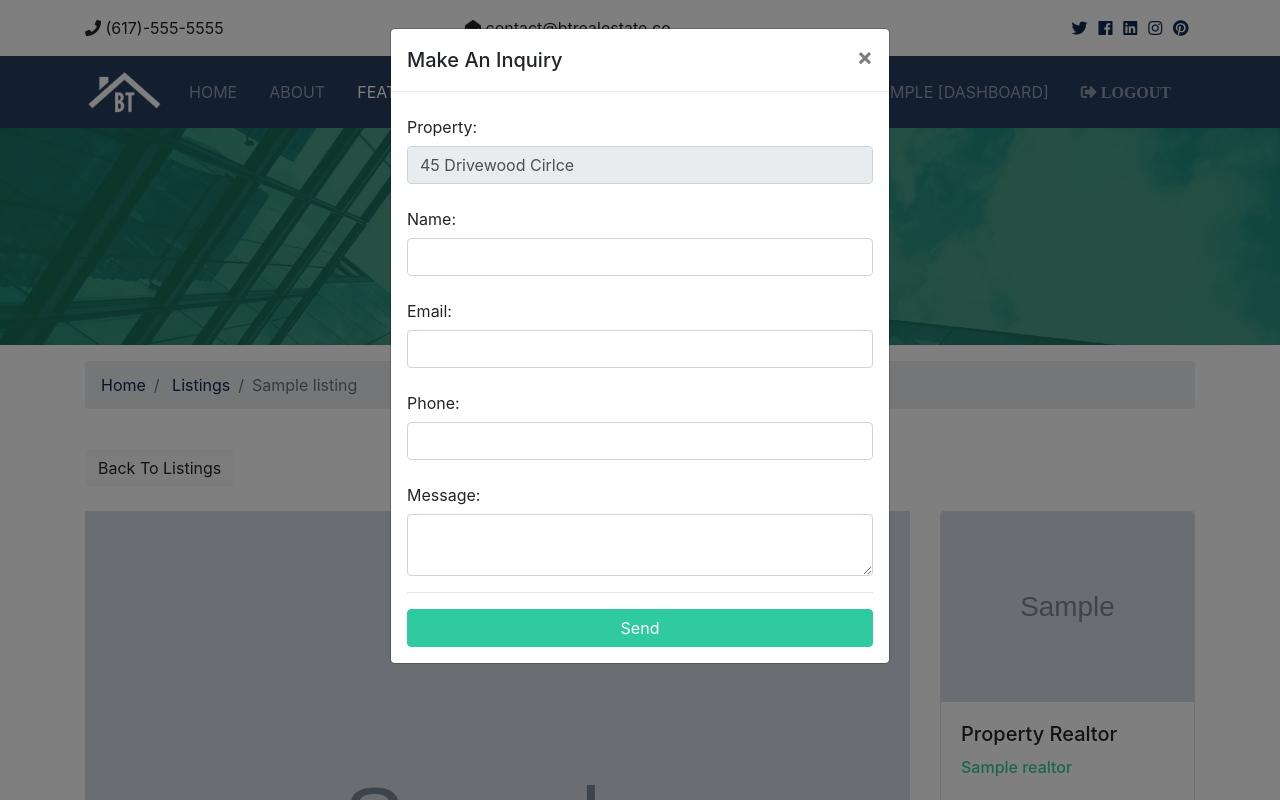
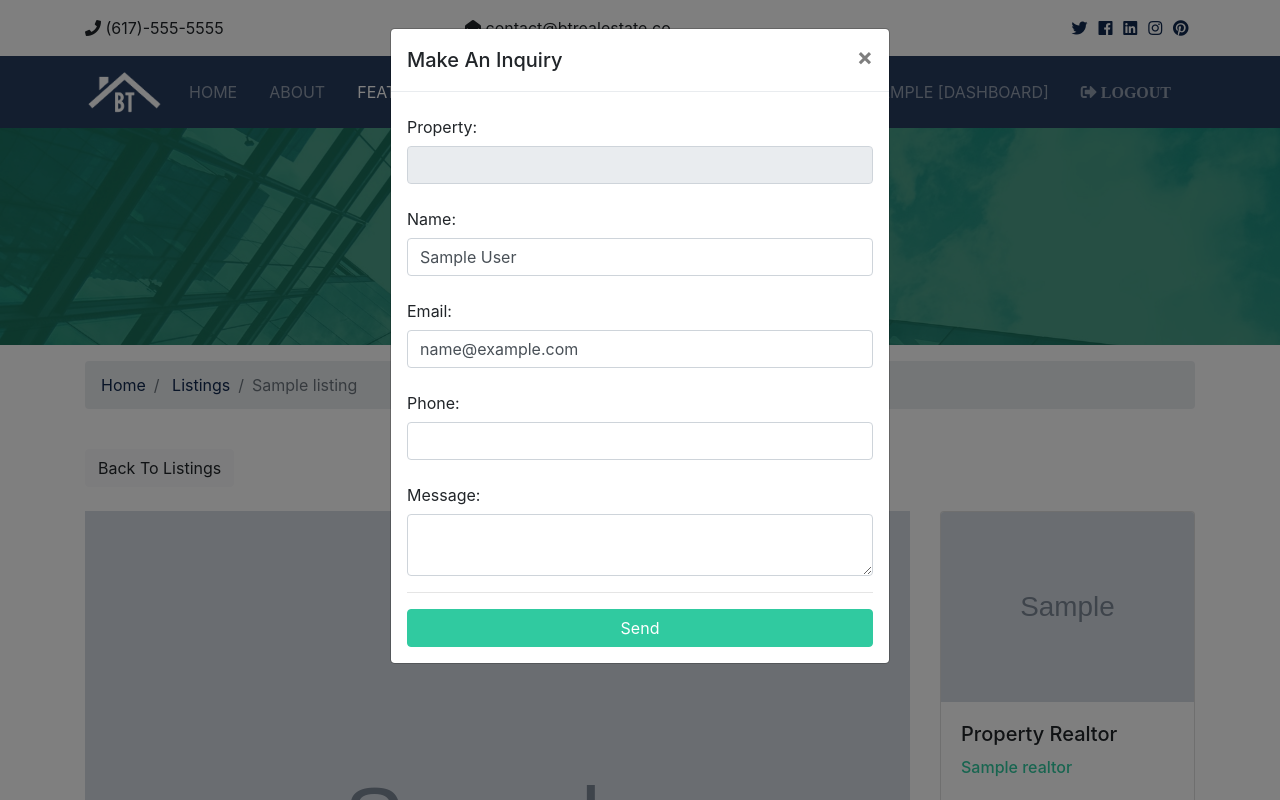
Before and after one commit to Avishka-Shamendra/real-estate-project, a Django app: page /listings/1 in a window 1280 px wide, after a click on "Make An Inquiry". Run offline with Django 3.2, Linux system fonts and the light colour scheme; a user stored in the database is signed in; tables that the repository leaves empty hold one stand-in row (values such as "Sample post"); grey boxes marked "Sample" are stand-in pictures; some libraries are stand-ins or nearby versions.

Commit message:
added contacts app urls

```diff
--- a/btre/urls.py
+++ b/btre/urls.py
@@ -22,5 +22,6 @@ urlpatterns = [
     path('', include('pages.urls')),
     path('listings/', include('listings.urls')),
     path('accounts/', include('accounts.urls')),
+    path('contacts/', include('contacts.urls')),
     path('admin/', admin.site.urls),
 ] + static (settings.MEDIA_URL, document_root=settings.MEDIA_ROOT)
--- /dev/null
+++ b/contacts/urls.py
@@ -0,0 +1,6 @@
+from django.urls import path
+from . import views
+
+urlpatterns = [
+    path('contact', views.contact, name='contact'),
+]
--- a/contacts/views.py
+++ b/contacts/views.py
@@ -1,3 +1,5 @@
 from django.shortcuts import render
 
 # Create your views here.
+def contact(request):
+    return
--- a/templates/listings/listing.html
+++ b/templates/listings/listing.html
@@ -169,18 +169,26 @@
           </button>
         </div>
         <div class="modal-body">
-          <form>
+          <form action="{% url 'contact' %}" method="POST">
+              {% csrf_token %}
+              {% if user.is_authenticated %}
+                <input type="hidden" name="user_id" value="{{ user.id}}">
+              {% else %}
+                <input type="hidden" name="user_id" value="0">
+              {% endif %}
+              <input type="hidden" name="realtor_email" value="{{ listing.realtor.email }}">
+              <input type="hidden" name="listing_id" value="{{ listing.id }}">
             <div class="form-group">
               <label for="property_name" class="col-form-label">Property:</label>
-              <input type="text" name="listing" class="form-control" value="45 Drivewood Cirlce" disabled>
+              <input type="text" name="listing" class="form-control" value="{{listing.name}}" disabled>
             </div>
             <div class="form-group">
               <label for="name" class="col-form-label">Name:</label>
-              <input type="text" name="name" class="form-control" required>
+              <input type="text" name="name" class="form-control" {% if user.is_authenticated %} value="{{user.first_name}} {{user.last_name}}"{% endif %} required>
             </div>
             <div class="form-group">
               <label for="email" class="col-form-label">Email:</label>
-              <input type="email" name="email" class="form-control" required>
+              <input type="email" name="email" class="form-control"  {% if user.is_authenticated %} value="{{user.email}}"{% endif %} required>
             </div>
             <div class="form-group">
               <label for="phone" class="col-form-label">Phone:</label>
```
